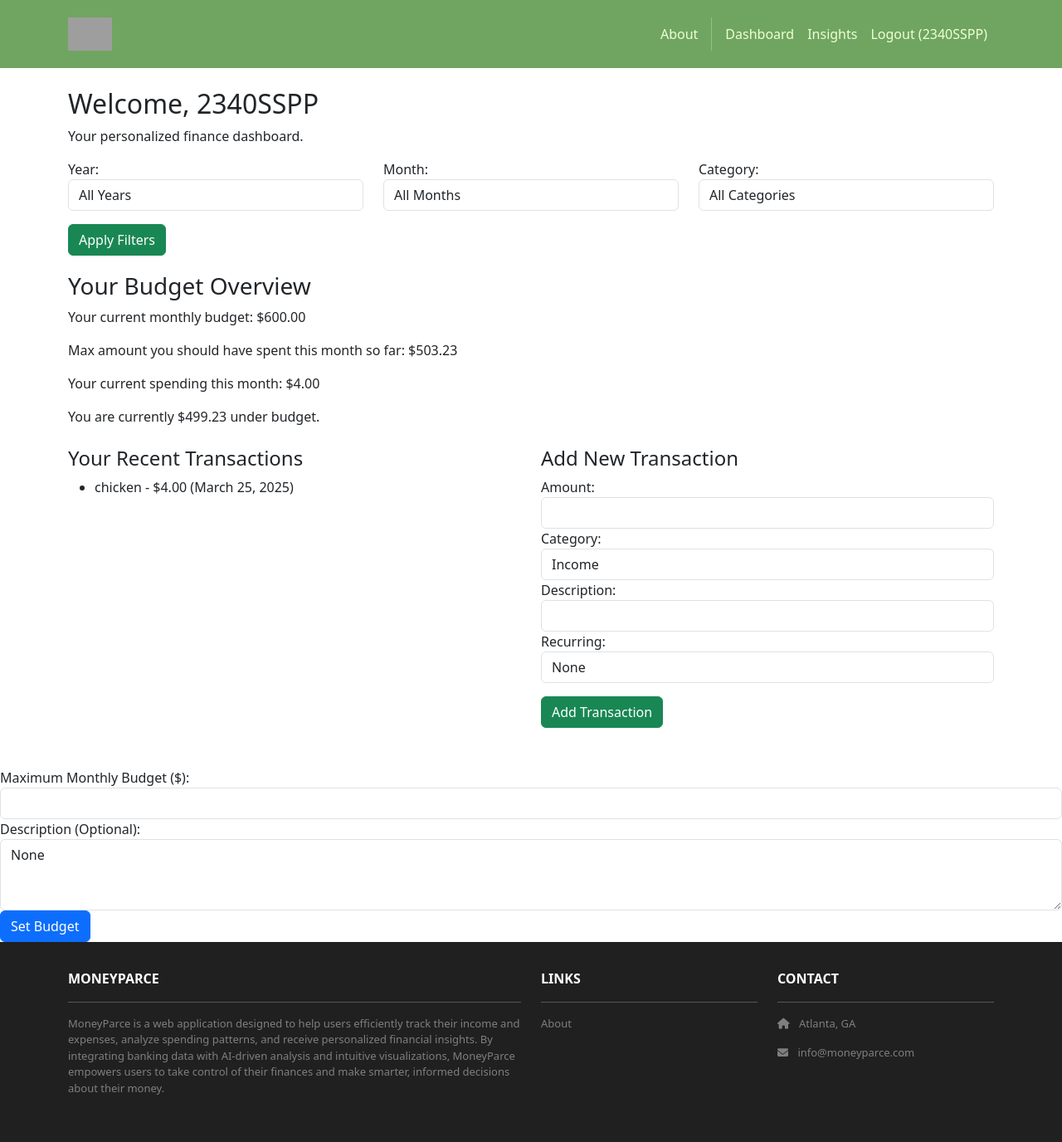
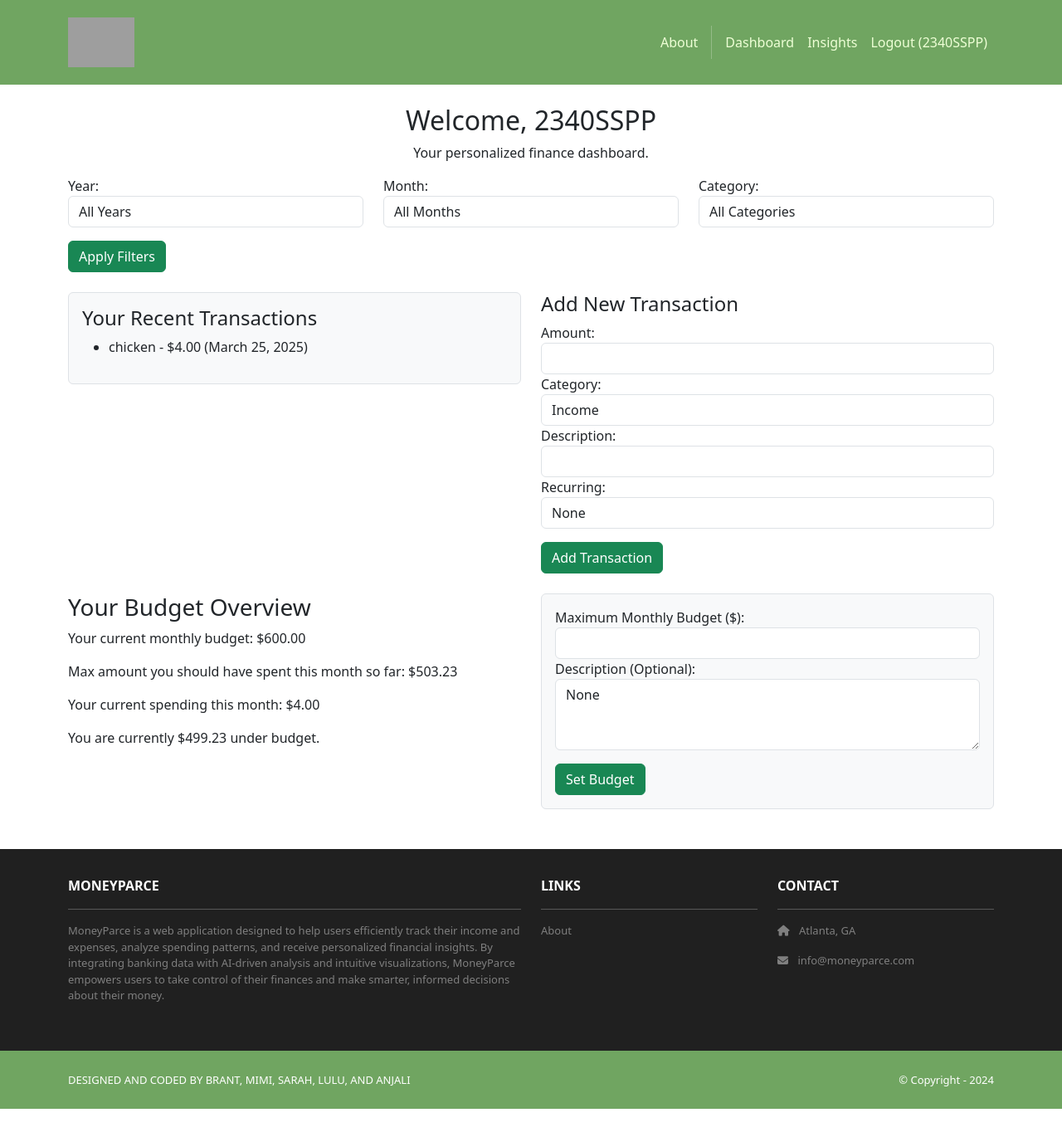
Before and after one commit to sarahfix/MoneyParce, a Django app: page /finance/dashboard/ in a window 1280 px wide. Shown: the top 1376 px of the page at 83% size. After the commit the page ends 1336 px from the top, so only its background shows below. Run offline with Django 5.2, Linux system fonts and the light colour scheme; a user stored in the database is signed in; data comes from the database, SQL or seed files in the repository; both versions use the stored data as it was after the commit; some libraries are stand-ins or nearby versions; some web fonts are replaced; grey boxes are pictures that could not be loaded.

Commit message:
added logo image, front end for dashboard and insights.

```diff
--- a/moneyparce/finance/templates/finance/dashboard.html
+++ b/moneyparce/finance/templates/finance/dashboard.html
@@ -2,8 +2,10 @@
 
 {% block content %}
 <div class="container mt-4 mb-5">
+    <div class="jumbotron text-center">
         <h2>Welcome, {{ user.username }}</h2>
         <p>Your personalized finance dashboard.</p>
+    </div>
 
     <!-- Filter Section -->
     <form method="get">
@@ -55,26 +57,9 @@
     <!-- Space between Apply Filters and Budget Overview -->
     <div style="margin-top: 20px;"></div>
 
-    <!-- Display the user's budget information -->
-    {% if monthly_budget %}
-    <div class="budget-info">
-        <h3>Your Budget Overview</h3>
-        <p>Your current monthly budget: ${{ monthly_budget }}</p>
-        <p>Max amount you should have spent this month so far: ${{ target_spending|floatformat:2 }}</p>
-        <p>Your current spending this month: ${{ monthly_spending|floatformat:2 }}</p>
-        <p>{{ budget_status }}</p>
-    </div>
-    {% else %}
-    <div class="budget-info">
-        <h3>You haven't set a budget yet.</h3>
-    </div>
-    {% endif %}
-
-    <!-- Space between Budget Overview and Recent Transactions -->
-    <div style="margin-bottom: 20px;"></div>
-
-    <div class="row mt-4">
+<div class = "row mt-4">
         <div class="col-md-6">
+            <div class="p-3 border rounded bg-light">
                 <h4>Your Recent Transactions</h4>
                 <ul>
                     {% for transaction in transactions %}
@@ -83,6 +68,7 @@
                     <li>No transactions yet.</li>
                     {% endfor %}
                 </ul>
+            </div>
         </div>
 
         <div class="col-md-6">
@@ -124,8 +110,29 @@
             </form>
         </div>
     </div>
+    <!-- Space between Budget Overview and Recent Transactions -->
+    <div style="margin-bottom: 20px;"></div>
+
+    <div class="row mt-4">
+            <div class = "col-md-6">
+        <!-- Display the user's budget information -->
+                {% if monthly_budget %}
+                        <div class="budget-info">
+                            <h3>Your Budget Overview</h3>
+                            <p>Your current monthly budget: ${{ monthly_budget }}</p>
+                            <p>Max amount you should have spent this month so far: ${{ target_spending|floatformat:2 }}</p>
+                            <p>Your current spending this month: ${{ monthly_spending|floatformat:2 }}</p>
+                            <p>{{ budget_status }}</p>
+                        </div>
+                {% else %}
+                        <div class="budget-info">
+                            <h3>You haven't set a budget yet.</h3>
+                        </div>
+                {% endif %}
             </div>
 
+            <div class ="col-md-6">
+                <div class="p-3 border rounded bg-light">
                 <!-- Budget Setting Section -->
                     <form method="POST" action="{% url 'finance:set_budget' %}">
                         {% csrf_token %}
@@ -138,7 +145,11 @@
                         <label for="description">Description (Optional):</label>
                         <textarea name="description" class="form-control" id="description" rows="3">{{ form.description.value }}</textarea>
                     </div>
+                    <button type="submit" class="btn btn-success mt-3">Set Budget</button>
+                    </form>
+                </div>
+             </div>
+    </div>
+</div>
 
-    <button type="submit" class="btn btn-primary">Set Budget</button>
-</form>
 {% endblock %}
--- a/moneyparce/moneyparce/settings.py
+++ b/moneyparce/moneyparce/settings.py
@@ -118,7 +118,7 @@ USE_I18N = True
 # Static files (CSS, JavaScript, Images)
 # https://docs.djangoproject.com/en/5.1/howto/static-files/
 
-STATIC_URL = 'static/'
+STATIC_URL = '/static/'
 LOGIN_URL = '/accounts/login/'
 LOGOUT_REDIRECT_URL = 'home'
 
--- a/moneyparce/moneyparce/templates/base.html
+++ b/moneyparce/moneyparce/templates/base.html
@@ -28,7 +28,7 @@
         <a class="navbar-brand"
            href="{% url 'home.index' %}">
           <img src="{% static 'img/logo.png' %}" alt="logo"
-               height="40" />
+               height="60" />
         </a>
         <button class="navbar-toggler" type="button"
                 data-bs-toggle="collapse"
```
Also changed, not shown: moneyparce/finance/templates/finance/insights.html (+12 -2 lines), moneyparce/db.sqlite3. Lines whose indentation alone changed are shown as unchanged.
